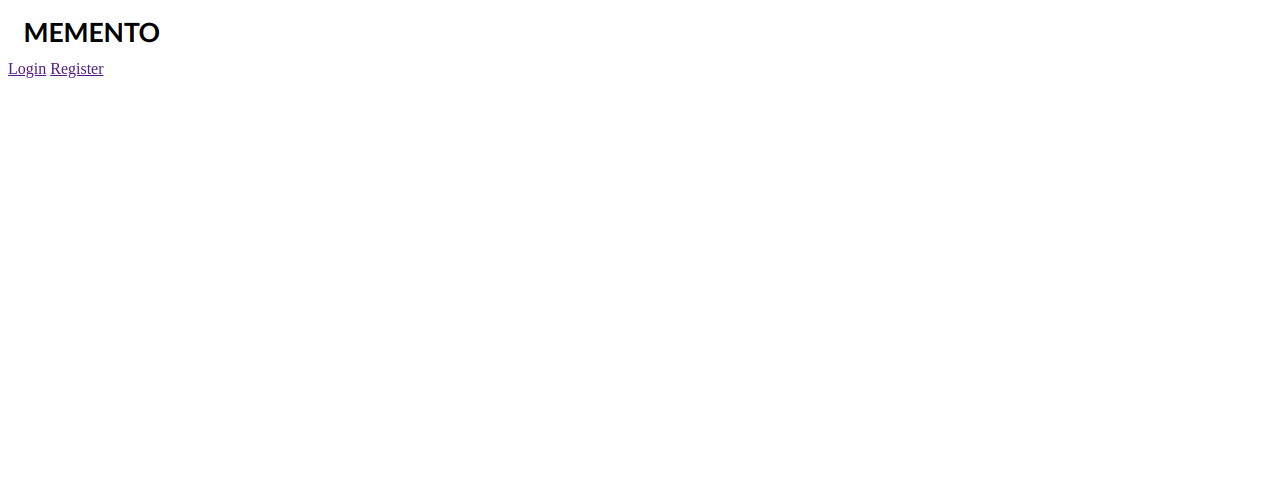
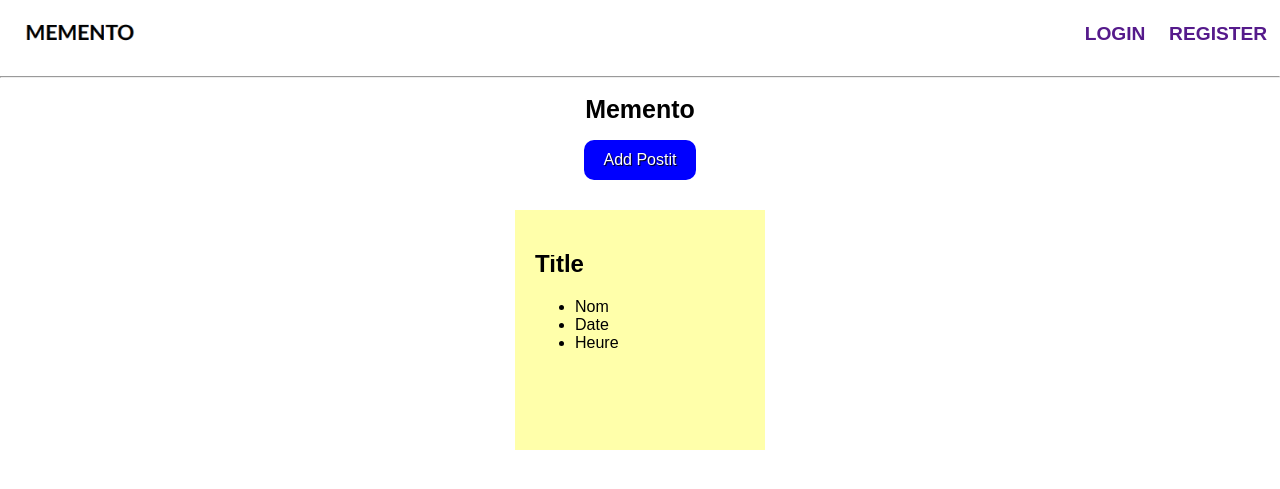
Before and after one commit to Mattoucoding/Memento, a PHP site: page / in a window 1280 px wide. Before the commit the part shown is almost empty. Shown: the top 489 px of the page. Run offline with PHP 8.4, Linux system fonts and the light colour scheme.

Commit message:
index.php is done.

```diff
--- a/index.php
+++ b/index.php
@@ -8,7 +8,7 @@
 </head>
 <body>
     <header>
-		<div class="container navigation">
+        <div class="container navigation">
 			<a href="index.php"><img src="assets/images/memento.png" alt=""></a>
 			<nav>
 				<a href="">Login</a>
@@ -16,5 +16,21 @@
 			</nav>
 		</div>
 	</header>
+    <hr>
+    <main>
+        <div class="section1">
+            <h1>Memento</h1>
+            <a href="new.php" title="new">
+            <button class="add button" type="button">Add Postit</button></a>
+        </div>
+        <div class="box">
+            <h2>Title</h2>
+            <ul>
+                <li>Nom</li>
+                <li>Date</li>
+                <li>Heure</li>
+            </ul>
+        </div>
+    </main>
 </body>
 </html>
--- /dev/null
+++ b/style.css
@@ -0,0 +1,87 @@
+* {
+	box-sizing: border-box;
+}
+body {
+	background-color: white;
+	font-family: arial;
+	margin: 0;
+}
+header {
+	background-color: white;
+}
+nav {
+	background-color: white;
+}
+.navigation {
+	display: flex;
+	align-items: center;
+	justify-content: space-between;
+	padding: .8em
+}
+.navigation img {
+	width: 80%;
+}
+.navigation nav a {
+	text-decoration: none;
+	text-transform: uppercase;
+	font-size: 1.2em;
+	margin-left: 1em;
+	font-weight: bold;
+}
+.button {
+	border: 0;
+	line-height: 2.5;
+	padding: 0 20px;
+	font-size: 1rem;
+	text-align: center;
+	color: #fff;
+	text-shadow: 1px 1px 1px #000;
+	border-radius: 10px;
+	background-color: blue;
+}
+
+.button:hover {
+	background-color: blue;
+}
+.section1 {
+	text-align: center;
+}
+* {
+	box-sizing:border-box;
+}
+.box {
+width:250px;
+height:240px;
+position:relative;
+background:#ffa;
+overflow:hidden;
+margin:30px auto;
+padding:20px;
+box-shadow:pink;
+}
+.box li {
+ 	cursor:pointer;
+}
+.box:before {
+content:"";
+display:block;
+position:absolute;
+width:20px;
+height:25px;
+background:#ffa;
+box-shadow:black;
+}
+.box:after {
+content:"";
+display:block;
+position:absolute;
+width:75%;
+height:20px;
+border-radius: 50% ;
+bottom:0px;
+left:10%;
+}
+h1 {
+font-size:25px;
+position:relative;
+}
```
Also changed, not shown: assets/styles/style.css (deleted), login.php (added).
